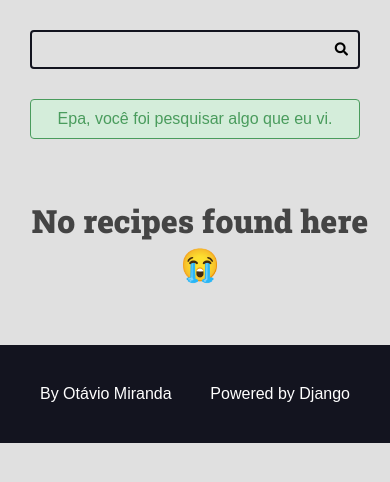
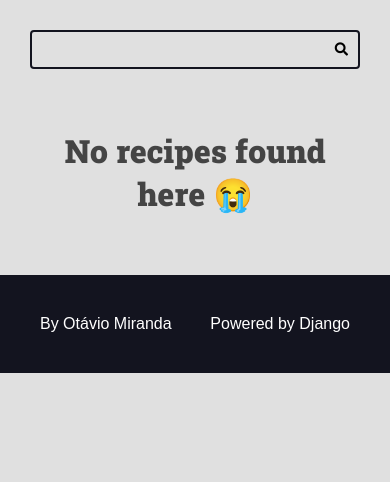
Before and after one commit to gnecco-bot/DJANGO-UDEMY, a Django app: page / in a window 390 px wide. Shown: the part 113-595 px from the top of the page. Run offline with Django 5.2, Linux system fonts and the light colour scheme; data that the repository does not hold is empty.

Commit message:
corrigido max-width paga telas menores

```diff
--- a/recipes/static/recipes/css/styles.css
+++ b/recipes/static/recipes/css/styles.css
@@ -312,6 +312,12 @@ h6 {
 }
 
 /* Messages */
+.messages-container {
+    display: flex;
+    flex-flow: column nowrap;
+    gap: calc(var(--spacing-gutter-medium) / 2);
+}
+
 .message {
   padding: 1rem;
   border-radius: 4px;
@@ -367,3 +373,9 @@ h6 {
 .m-y {
     margin: var(--spacing-gutter-medium) 0;
 }
+
+@media (max-width: 600px) {
+    .main-content-list {
+        grid-template-columns: repeat(auto-fit, minmax(100%, 1fr))
+    }
+}
--- a/recipes/templates/recipes/partials/messages.html
+++ b/recipes/templates/recipes/partials/messages.html
@@ -1,5 +1,5 @@
 {% if messages %}
-<div class="main-content center container">
+<div class="main-content center container messages-container">
     {% for message in messages %}
         <div class="message {{ message.tags }}">
             {{ message }}
--- a/recipes/views.py
+++ b/recipes/views.py
@@ -1,11 +1,9 @@
 import os
 
-from django.core.paginator import Paginator
 from django.db.models import Q
 from django.http import Http404
 from django.shortcuts import render, get_list_or_404, get_object_or_404
 from utils.pagination import make_pagination
-from django.contrib import messages
 
 from recipes.models import Recipe
 
@@ -15,8 +13,6 @@ def home(request):
     recipes = Recipe.objects.filter(is_published=True).order_by('-id')
 
     page_obj, pagination_range = make_pagination(request, recipes, PER_PAGE)
-
-    messages.success(request, 'Epa, você foi pesquisar algo que eu vi.')
 
     return render(request,'recipes/pages/home.html', context={
         'recipes': page_obj,
```
